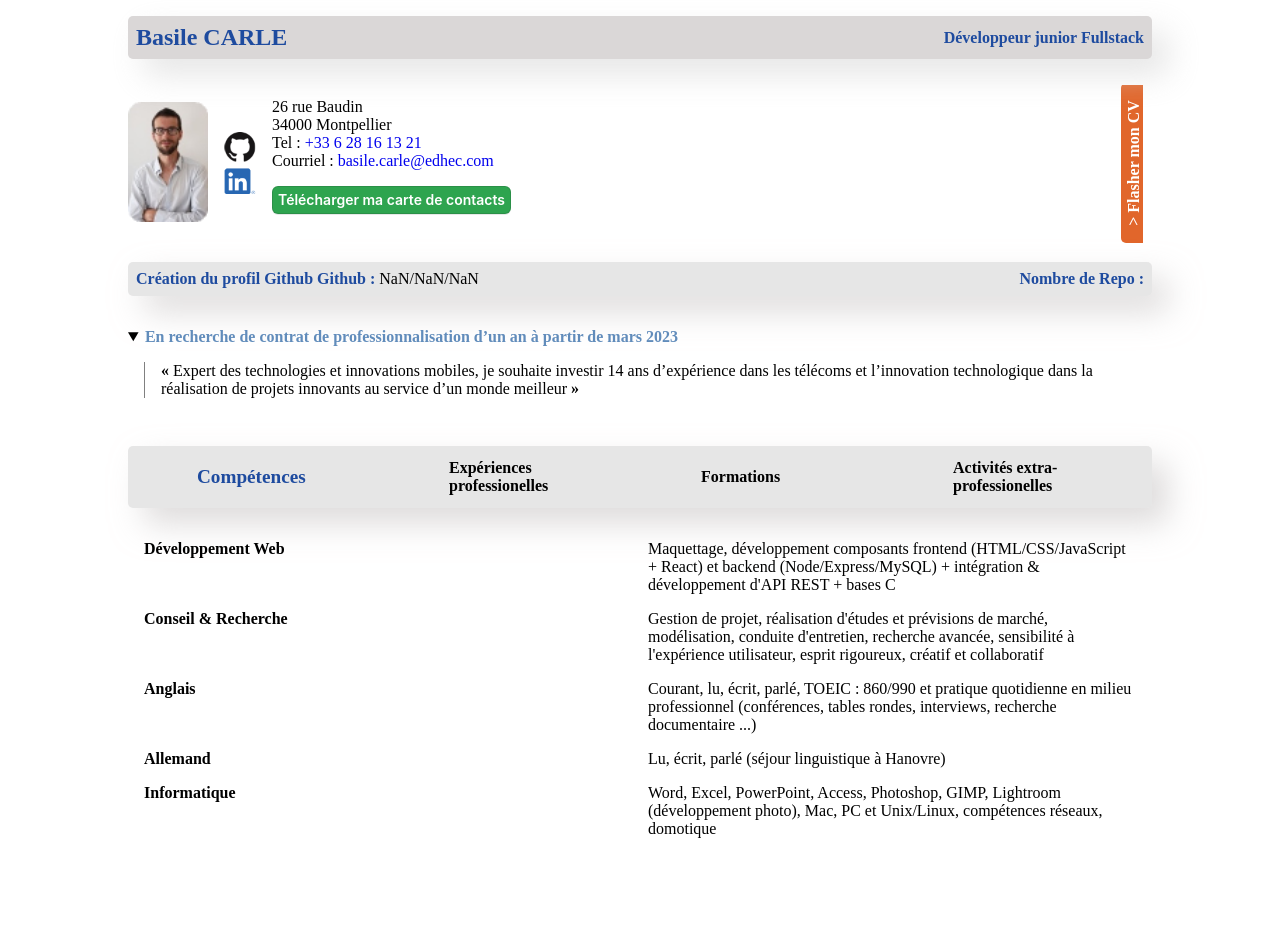
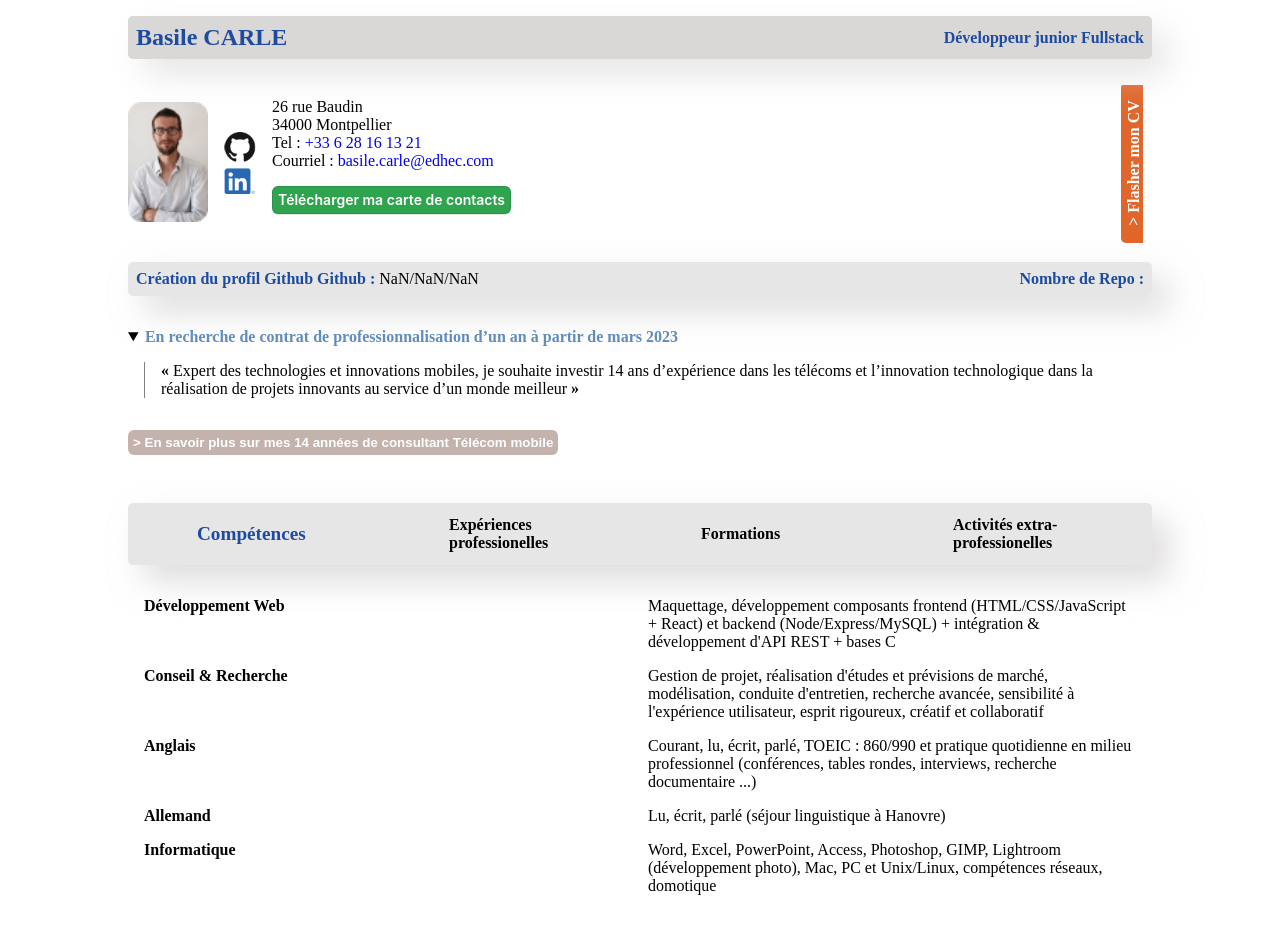
Before and after one commit to bebaile/CV-Basile-Carle, a React (Vite) app in the folder frontend/: page / in a window 1280 px wide. Shown: the top 934 px of the page. Built offline with nearby package versions, Linux system fonts and the light colour scheme; no server answers.

Commit message:
restauration du bouton expérience telecom pour les branches de développement

```diff
--- a/frontend/src/components/ProfessionalObjectives.jsx
+++ b/frontend/src/components/ProfessionalObjectives.jsx
@@ -17,12 +17,12 @@ function ProfessionalObjectives() {
             l’innovation technologique dans la réalisation de projets innovants
             au service d’un monde meilleur <strong>»</strong>
           </p>
-          {/* <button type="button" className="more-experience-btn">
+          <button type="button" className="more-experience-btn">
             <strong>
               {">"} En savoir plus sur mes 14 années de consultant Télécom
               mobile
             </strong>
-          </button> */}
+          </button>
         </details>
       </div>
     </div>
```
